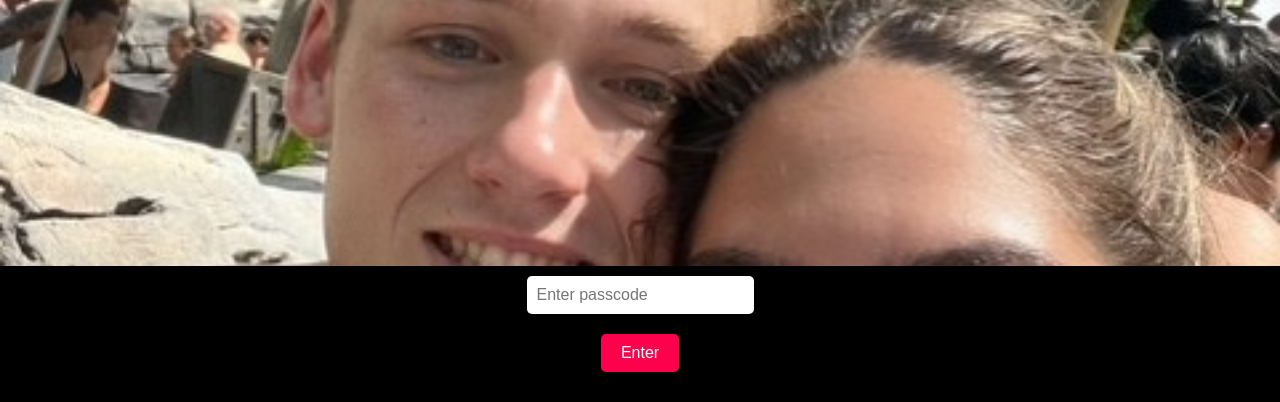
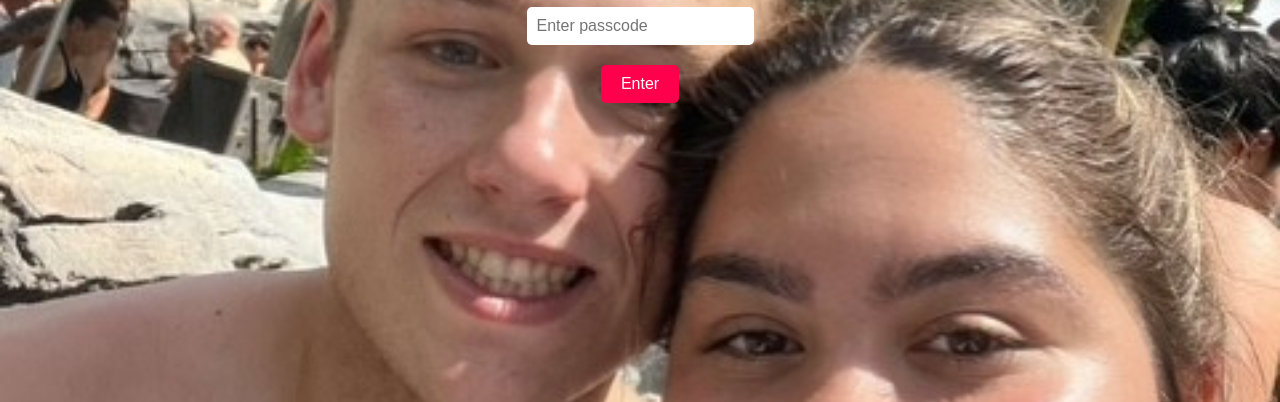
Before and after one commit to Chrisp4bama/Kaz, a plain HTML site: page index.html in a window 1280 px wide. Shown: the part 398-800 px from the top of the page. Drawn offline with Linux system fonts and the light colour scheme.

Commit message:
Update index.html

```diff
--- a/index.html
+++ b/index.html
@@ -40,10 +40,13 @@
         }
 
         #image-container {
-            position: relative;
+            position: fixed;
+            top: 0;
+            left: 0;
             width: 100%;
             height: 100%;
             overflow: hidden;
+            z-index: -1;
         }
 
         #image-container img {
@@ -54,7 +57,7 @@
             height: 100%;
             object-fit: cover;
             opacity: 0;
-            transition: opacity 1s;
+            transition: opacity 1s ease-in-out;
         }
 
         #image-container img.active {
@@ -156,7 +159,10 @@
             }
 
             images.forEach(img => img.classList.remove('active'));
-            document.querySelector(`#image-container img[src="${showImage}"]`).classList.add('active');
+            const targetImage = document.querySelector(`#image-container img[src="${showImage}"]`);
+            if (targetImage) {
+                targetImage.classList.add('active');
+            }
             passcodeInput.value = ""; // Clear the input field
         }
 
```
